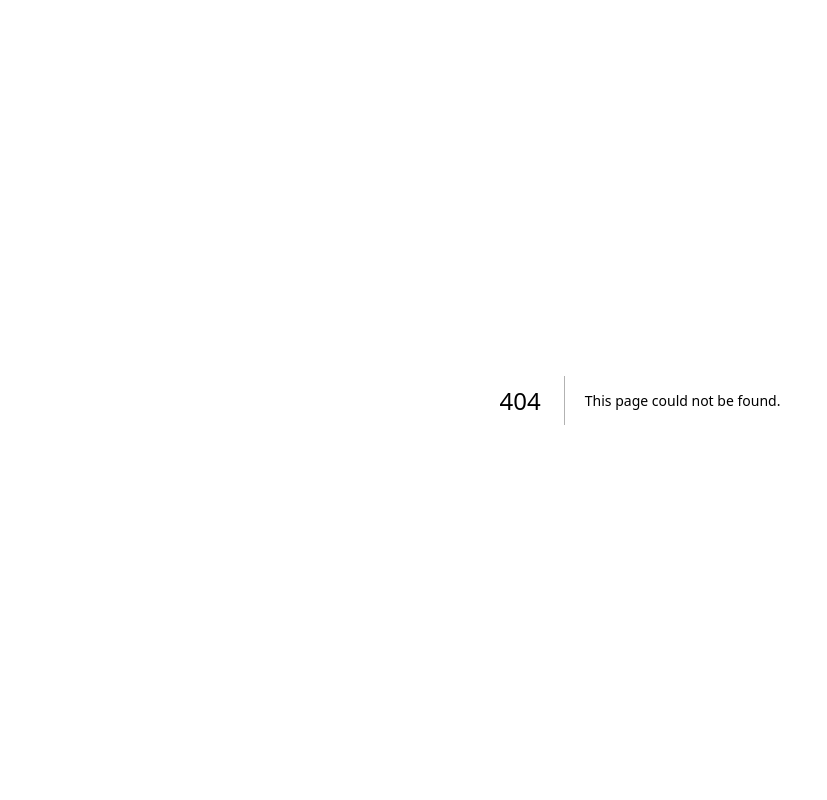
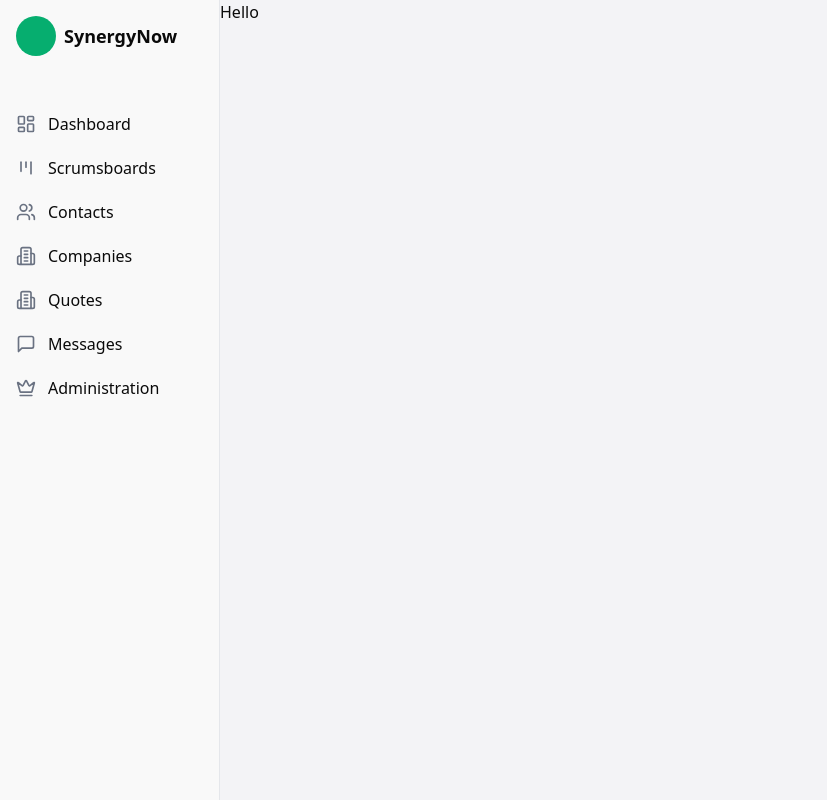
Before and after one commit to YounesBousfiha/SynergyNow, a Next.js app in the folder frontend/: page /dashboard in a window 1280 px wide. Before the commit this address had no page. Shown: the whole page, without its empty margins (0-827 px from the left). Built offline with nearby package versions, Linux system fonts and the light colour scheme.

Commit message:
Add dashboard page component

```diff
--- /dev/null
+++ b/frontend/src/app/dashboard/page.jsx
@@ -0,0 +1,9 @@
+export default function Dashboard() {
+  return (
+      <>
+              <main>
+                  Hello
+              </main>
+      </>
+  );
+}
```
